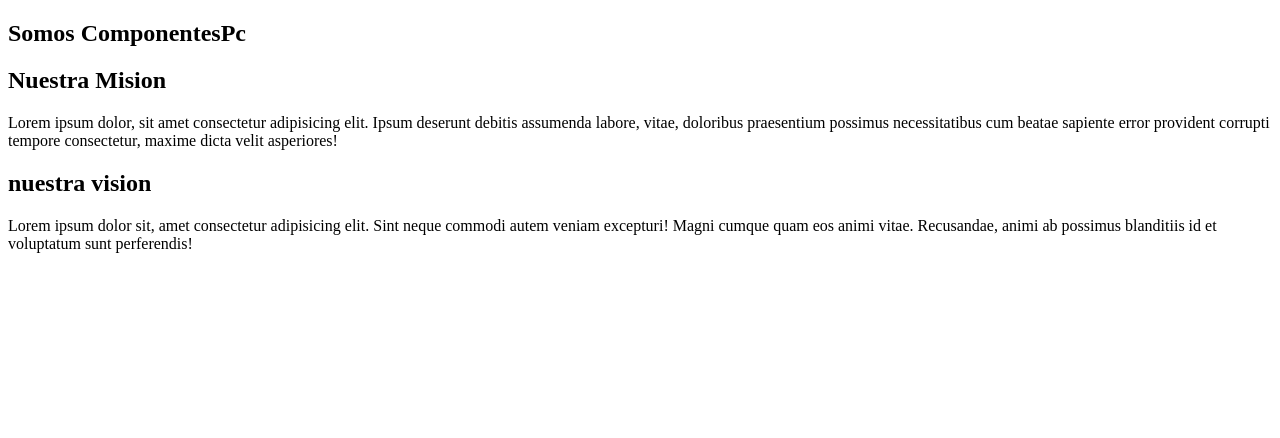
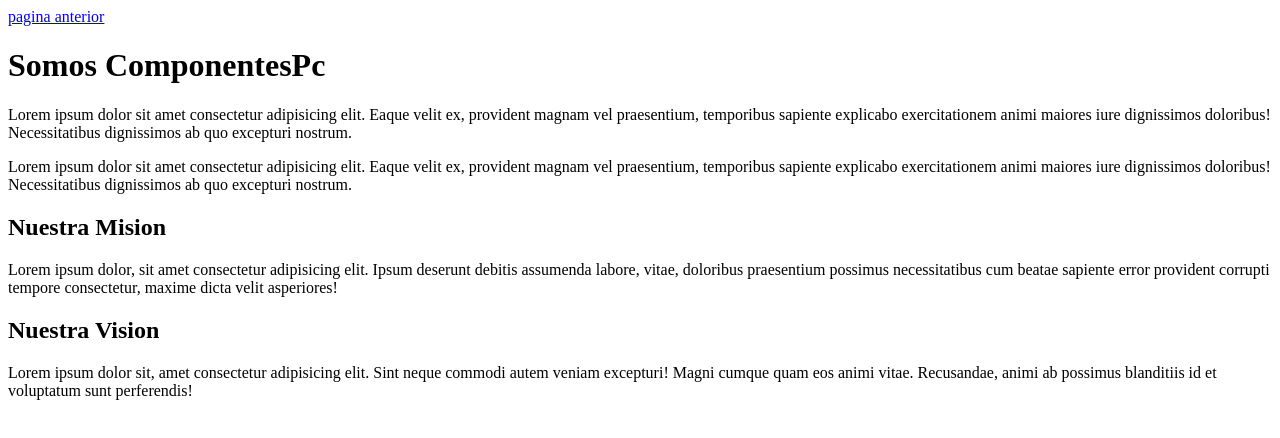
Before and after one commit to Silvina-Gomez/TareaGrupo, a plain HTML site: page pages/quienes-somos.html in a window 1280 px wide. Drawn offline with Linux system fonts and the light colour scheme.

Commit message:
tarea Modificada

```diff
--- a/pages/quienes-somos.html
+++ b/pages/quienes-somos.html
@@ -6,14 +6,26 @@
     <title>Quienes somos</title>
 </head>
 <body>
+    <header>
+        <nav>
+            <a href="../index.html">pagina anterior </a>
+        </nav>
+    </header>
     <main>
+        <h1>Somos ComponentesPc</h1>
+        <p>Lorem ipsum dolor sit amet consectetur adipisicing elit. Eaque velit ex, provident magnam vel praesentium, temporibus sapiente explicabo exercitationem animi maiores iure dignissimos doloribus! Necessitatibus dignissimos ab quo excepturi nostrum.</p>
+        <p>Lorem ipsum dolor sit amet consectetur adipisicing elit. Eaque velit ex, provident magnam vel praesentium, temporibus sapiente explicabo exercitationem animi maiores iure dignissimos doloribus! Necessitatibus dignissimos ab quo excepturi nostrum.</p>
+
         <section>
-            <h1>Somos ComponentesPc</h1>
-            <h2>Nuestra Mision</h2>
+             <div h2class="Nuestra Mision" id="Nuestra Mision"><h2>Nuestra Mision</h2></div>
+
             <p>Lorem ipsum dolor, sit amet consectetur adipisicing elit. Ipsum deserunt debitis assumenda labore, vitae, doloribus praesentium possimus necessitatibus cum beatae sapiente error provident corrupti tempore consectetur, maxime dicta velit asperiores!</p>
         </section>
         <section>
-            <h2>nuestra vision</h2>
+
+            <div class="Nuestra Vision" id="Nuestra Vision"> <h2>Nuestra Vision</h2>
+
+            </div>
             <p>Lorem ipsum dolor sit, amet consectetur adipisicing elit. Sint neque commodi autem veniam excepturi! Magni cumque quam eos animi vitae. Recusandae, animi ab possimus blanditiis id et voluptatum sunt perferendis!</p>
         </section>
     </main>
```
Also changed, not shown: pages/productos.html (+7 -0 lines), pages/recibi-compra.html (+6 -0 lines), pages/servicio-tecnico.html (+5 -0 lines).
